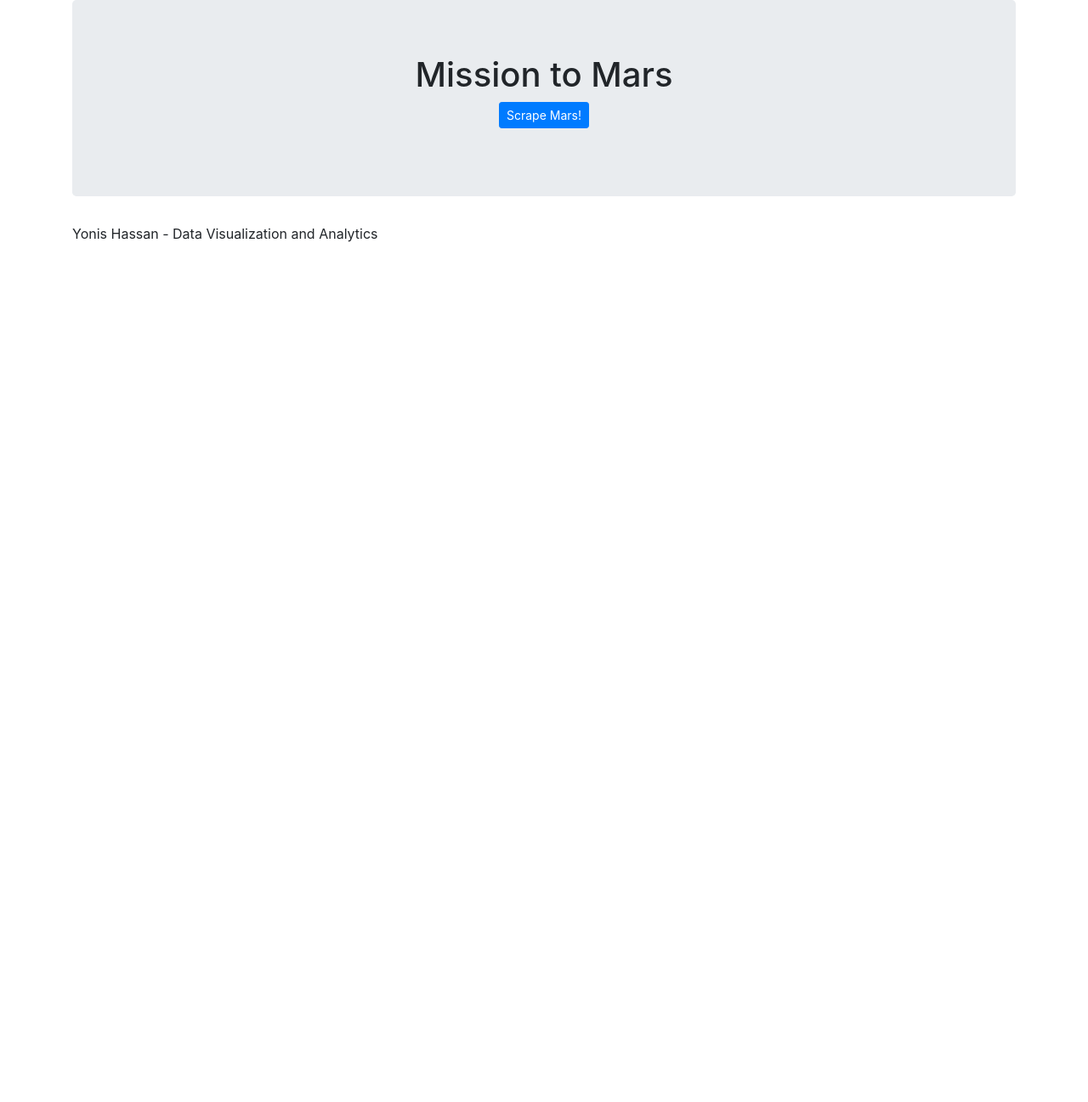
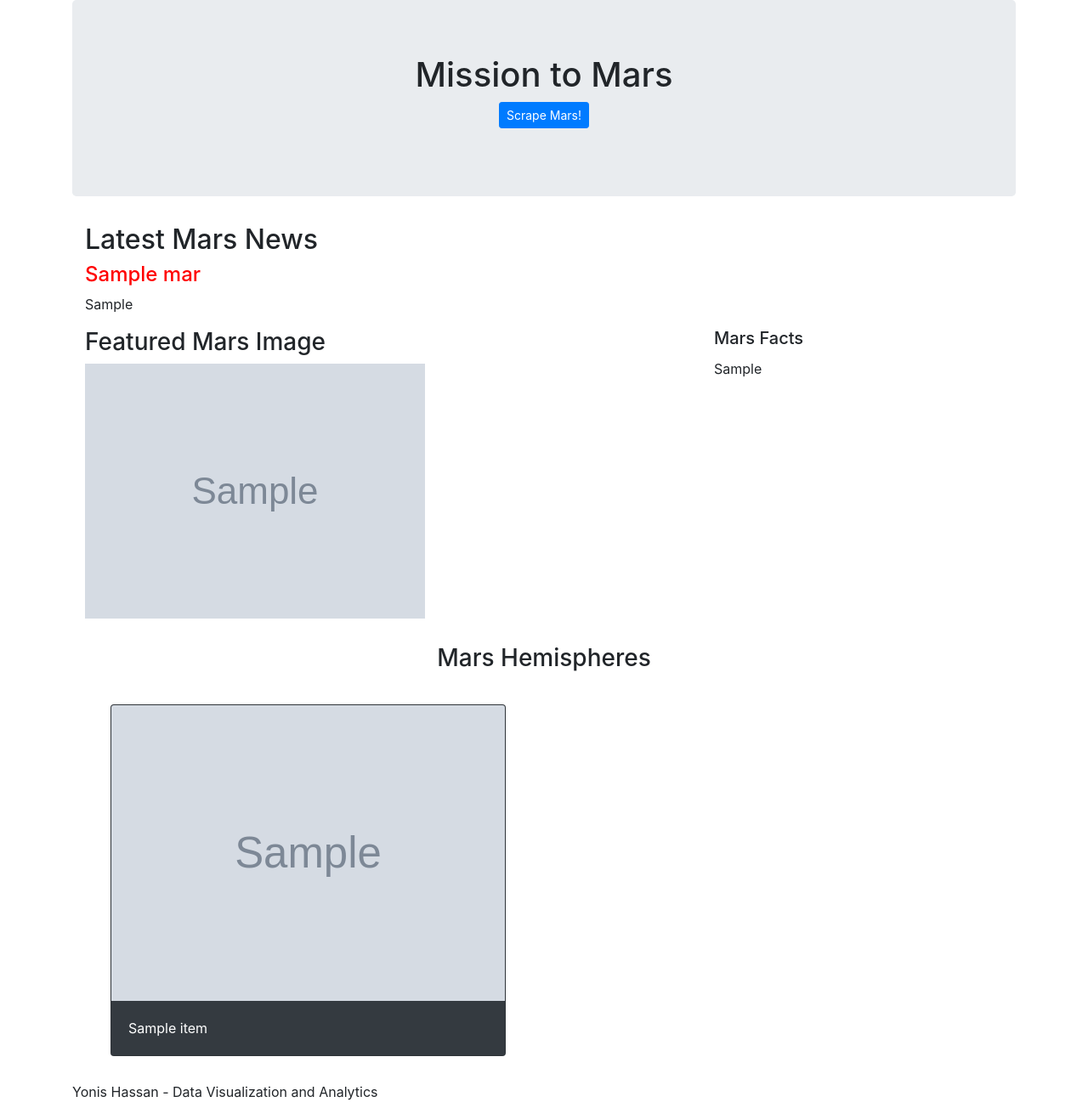
Before and after one commit to yonis-hub/web-scraping-challenge, a Flask app: template mission_to_mars/templates/index.html in a window 1280 px wide. Shown: the whole page at 85% size. Before the commit the page ends 285 px from the top, so only its background shows below. Run offline with Flask 2, Linux system fonts and the light colour scheme; the template is opened without the code that fills it: most values are stand-ins (such as "Sample title", 1, 10 or a date in 2020); grey boxes marked "Sample" are stand-in pictures; some libraries are stand-ins or nearby versions.

Commit message:
fix html

```diff
--- a/mission_to_mars/templates/index.html
+++ b/mission_to_mars/templates/index.html
@@ -17,45 +17,46 @@
             <p><a class="btn btn-primary btn-sm" href="/scrape" role="button">Scrape Mars!</a></p>
         </div>
 
-        <!-- NASA Mars News -->
-        <!-- <div class="container">
-            <div class="row" id="mars-news">
-                <div class="media">
-                    <div class="media-body">
-                        <h4>Latest Mars News</h4>
-                        <h5 style="color: #DC143C">{{mars.news_title}}</h5>
-                        <p style="color: #8B0000">{{mars.news_paragraph}}</p>
-                    </div>
-                </div>
+ <!--- Scrap Mars News --->
+    <div class="container">
+        <h2>Latest Mars News</h2>
+        <h4 style="color:red">{{mars_data.news_title}}</h4>
+        <p>{{mars_data.article_teaser}}</p>
+    </div>
+
+    <div class="container">
+      <div class='row'>
+        <div class="col-lg-8 col-md-8 col-sm-6 col-xm-12">
+        <h3>Featured Mars Image</h3>
+        <img src="{{mars_data.full_image_url}}" style="max-width:100%; max-height: auto;" alt="mars image">
+        </div>
+
+        <!--- Mars Facts and table --->
+        <div class="col-lg-4 col-md-4 col-sm-6 col-xm-12">
+              <h5 class="card-title">Mars Facts</h5>
+              <table>{{ mars_data.html_table|safe}}</table>
             </div>
-        </div>   -->
+          </div>
 
-
-
-
-
-
-
-
-
-
-
-
-
-
-
-
-
-
-
-
-
-
-
-
-
-
-
+    <!---Mars Hemispheres Imgs-->
+    <h3 style="padding-top:30px; text-align: center;">Mars Hemispheres</h3>
+    <div class='card-deck'>
+      <div class='col-md-12'>
+          <div class="row">
+              {% for item in mars_data.hemisphere_img_urls %}
+              <div class="col-md-6">
+                  <div class="card text-white bg-dark" style="margin: 30px;">
+                      <img class="card-img-top" src="{{item.img_url}}" />
+                      <div class="card-body">
+                          <p class="card-text">{{ item.title }}</p>
+                      </div>
+                  </div>
+              </div>
+              {% endfor %}
+          </div>
+      </div>
+    </div>
+  </div>
 
 
 <!-- Footer-->
```
